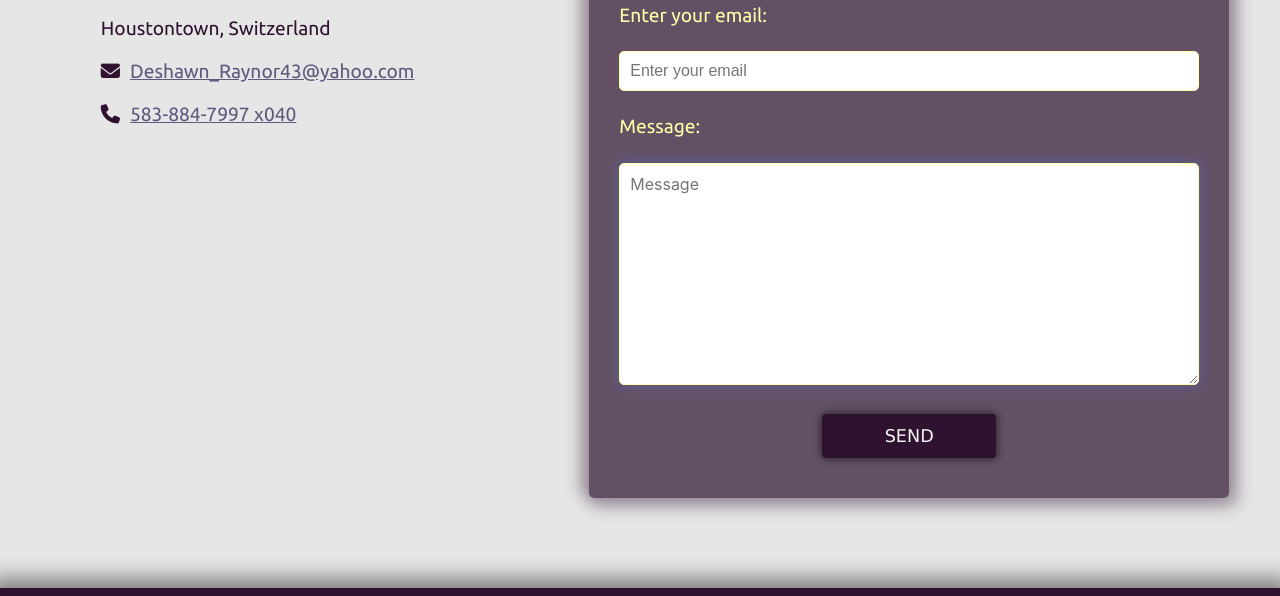
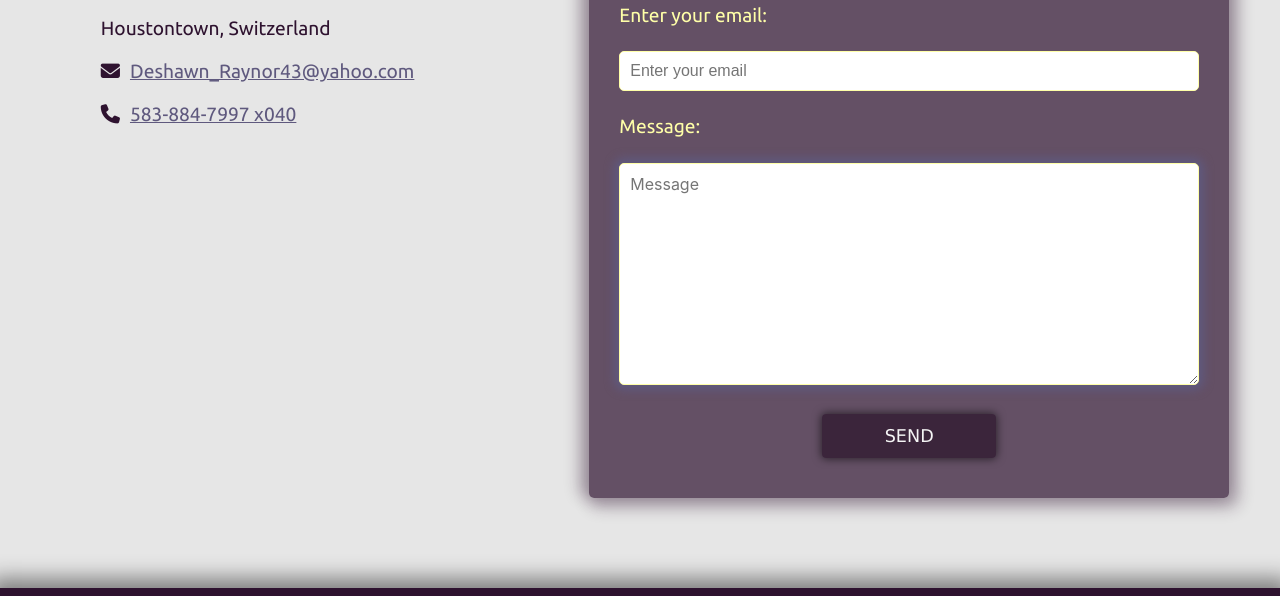
Before and after one commit to webtechdude/Batch-221_2--4090975--Fatin-Noor-Taki-Assignment-8-FitX, a plain HTML site: page index.html in a window 1280 px wide. In both pictures the pointer is over the input "Send". Shown: the part 5798-6394 px from the top of the page. Drawn offline with Linux system fonts and the light colour scheme.

Commit message:
input btn fix

```diff
--- a/css/style.css
+++ b/css/style.css
@@ -428,7 +428,9 @@ header .social-links {
         -5px -5px 15px 5px rgba(46, 18, 47, 0.3);
     background-color: rgba(46, 18, 47, 0.7);
 }
-
+#contact_us form:hover input[type="submit"] {
+    background-color: #2a142bb6;
+}
 #contact_us form textarea {
     font-family: -apple-system, BlinkMacSystemFont, 'Segoe UI', Roboto, Oxygen, Ubuntu, Cantarell, 'Open Sans', 'Helvetica Neue', sans-serif;
 }
```
